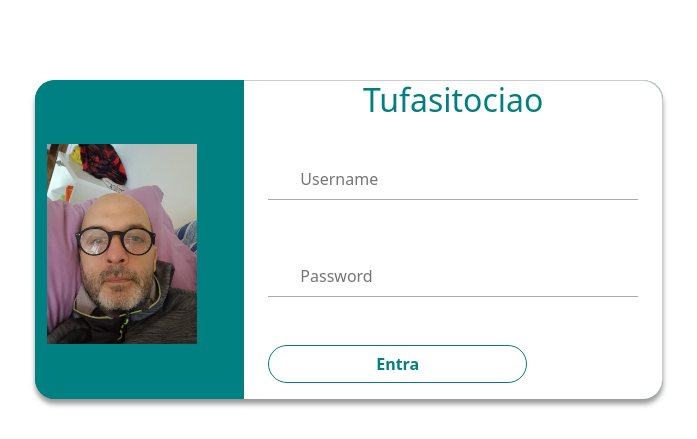
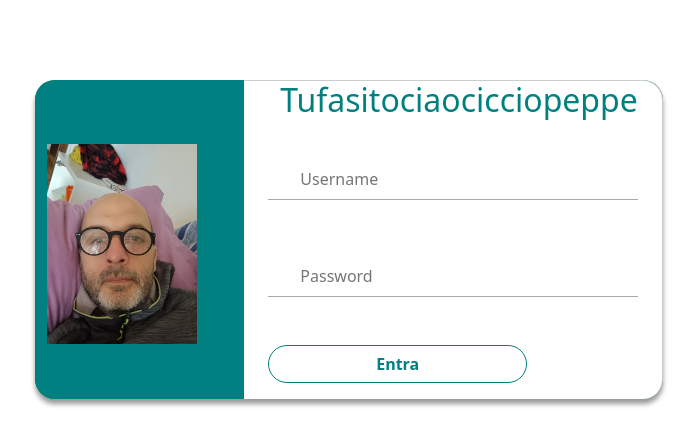
Before and after one commit to tufadaur/pythonserver, a Flask app: page / in a window 1280 px wide. Shown: the top 439 px of the page, without its empty margins (291-988 px from the left). Run offline with Flask 2, Linux system fonts and the light colour scheme; some libraries are stand-ins or nearby versions.

Commit message:
Update index.html

```diff
--- a/templates/index.html
+++ b/templates/index.html
@@ -10,7 +10,7 @@
     <div class="col-md-8 col-xs-12 col-sm-12 login_form ">
       <div class="container-fluid">
         <div class="row">
-          <h2>Tufasitociao</h2>
+          <h2>Tufasitociaocicciopeppe</h2>
         </div>
         <div class="row">
           <form  class="form-group" method="post">
```
